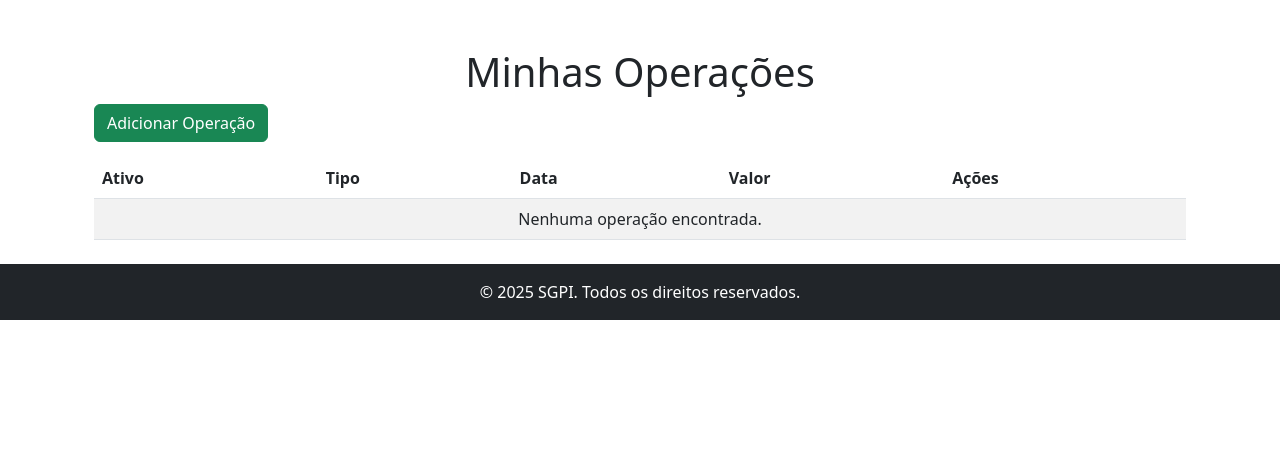
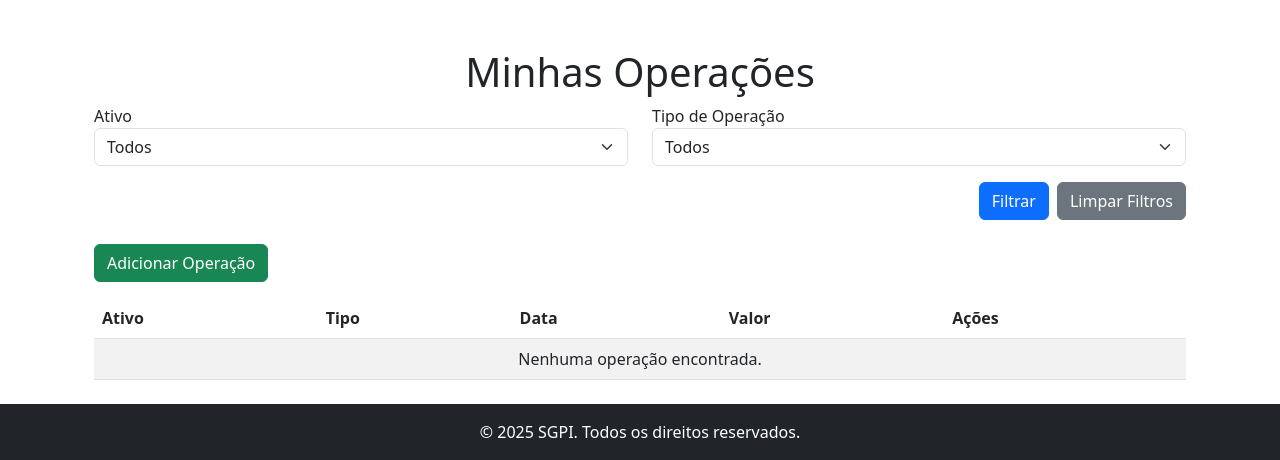
Before and after one commit to lhscaldas/BD-de-Investimentos, a Django app: page /listar-operacoes/ in a window 1280 px wide. Shown: the part 56-516 px from the top of the page. Run offline with Django 5.2, Linux system fonts and the light colour scheme; the visitor is signed in with stand-in values (Sample User, id 1); data that the repository does not hold is empty.

Commit message:
criação do filtro de operações

```diff
--- /dev/null
+++ b/desenvolvimento/investimentos/templates/filtro_operacoes.html
@@ -0,0 +1,33 @@
+<form method="GET" class="mb-4">
+    <div class="row">
+        <!-- Filtro por Ativo -->
+        <div class="col-md-6">
+            <label for="ativo">Ativo</label>
+            <select name="ativo" class="form-select">
+                <option value="">Todos</option>
+                {% for ativo in request.user.ativo_set.all %}
+                    <option value="{{ ativo.id }}" {% if request.GET.ativo == ativo.id|stringformat:"s" %}selected{% endif %}>
+                        {{ ativo.nome }}
+                    </option>
+                {% endfor %}
+            </select>
+        </div>
+
+        <!-- Filtro por Tipo -->
+        <div class="col-md-6">
+            <label for="tipo">Tipo de Operação</label>
+            <select name="tipo" class="form-select">
+                <option value="">Todos</option>
+                {% for key, value in TIPO_OPERACAO %}
+                    <option value="{{ key }}" {% if request.GET.tipo == key %}selected{% endif %}>
+                        {{ value }}
+                    </option>
+                {% endfor %}
+            </select>
+        </div>
+    </div>
+    <div class="d-flex justify-content-end mt-3">
+        <button type="submit" class="btn btn-primary me-2">Filtrar</button>
+        <a href="{% url 'listar_operacoes' %}" class="btn btn-secondary">Limpar Filtros</a>
+    </div>
+</form>
--- a/desenvolvimento/investimentos/templates/listar_operacoes.html
+++ b/desenvolvimento/investimentos/templates/listar_operacoes.html
@@ -3,6 +3,9 @@
 {% block content %}
     <div class="container mt-5">
         <h1 class="text-center">Minhas Operações</h1>
+
+        {% include 'filtro_operacoes.html' %}
+
         <a href="{% url 'criar_operacao' %}" class="btn btn-success mb-3">Adicionar Operação</a>
         <table class="table table-striped">
             <thead>
--- a/desenvolvimento/investimentos/views_operacao.py
+++ b/desenvolvimento/investimentos/views_operacao.py
@@ -9,7 +9,25 @@ class OperacaoListView(LoginRequiredMixin, ListView):
     context_object_name = 'operacoes'
 
     def get_queryset(self):
-        return Operacao.objects.filter(ativo__usuario=self.request.user)  # Mostra apenas operações do usuário logado
+        # Mostra apenas operações do usuário logado
+        queryset = Operacao.objects.filter(ativo__usuario=self.request.user)
+
+        ativo_id = self.request.GET.get('ativo')
+        tipo = self.request.GET.get('tipo')
+
+        if ativo_id:
+            queryset = queryset.filter(ativo_id=ativo_id)
+
+        if tipo:
+            queryset = queryset.filter(tipo=tipo)
+
+        return queryset
+
+    def get_context_data(self, **kwargs):
+        """ Adiciona o TIPO_OPERACAO ao contexto do template """
+        context = super().get_context_data(**kwargs)
+        context['TIPO_OPERACAO'] = self.model.TIPO_OPERACAO  # Passa os choices para o template
+        return context
 
 class OperacaoCreateView(LoginRequiredMixin, CreateView):
     model = Operacao
```
